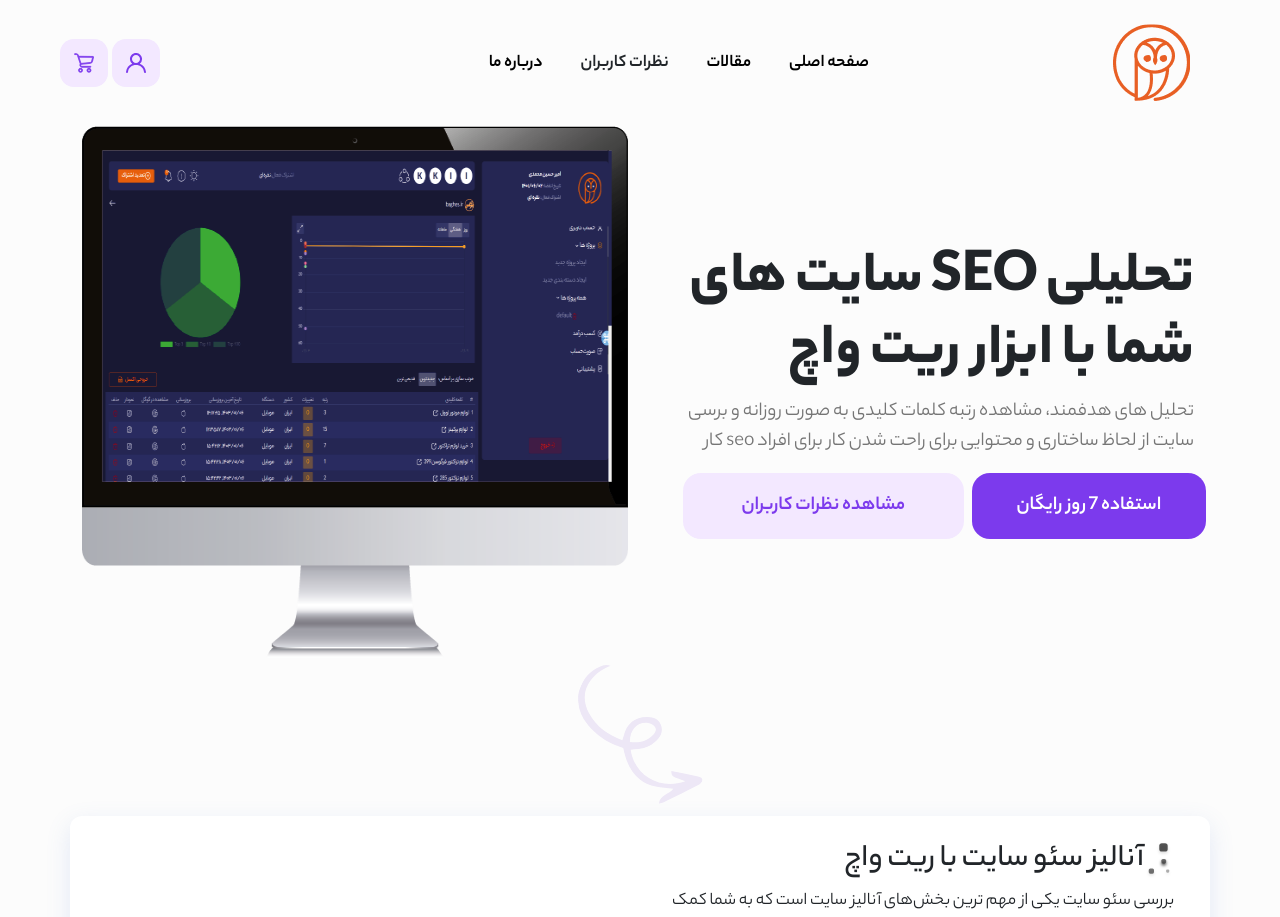
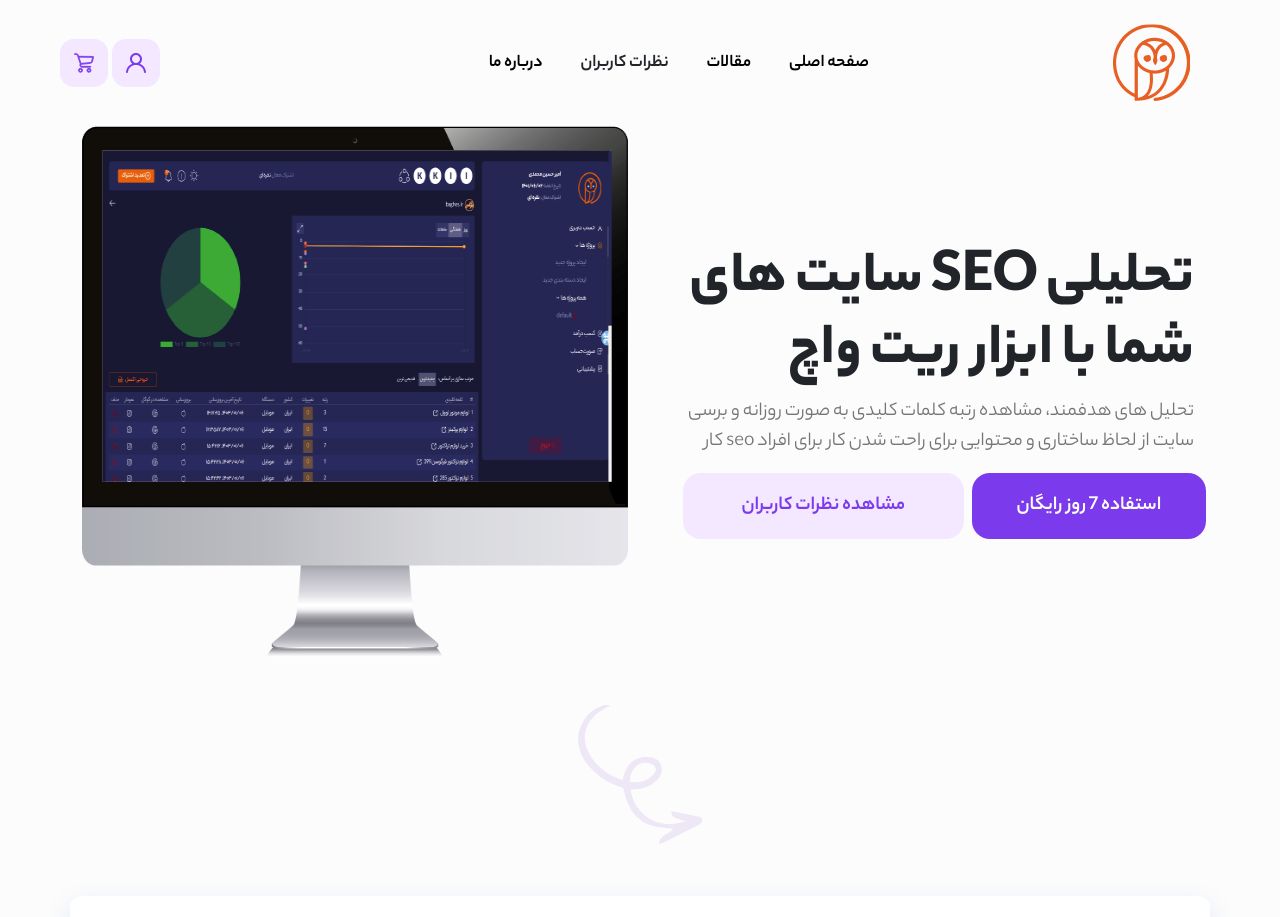
Before and after one commit to mahdi1280/serp-fronts, a Next.js app: page / in a window 1280 px wide. Shown: the top 917 px of the page. Built offline with nearby package versions, Linux system fonts and the light colour scheme.

Commit message:
ad skeleton for arrow

```diff
--- a/components/indexDetils/indexDetils.js
+++ b/components/indexDetils/indexDetils.js
@@ -1,4 +1,5 @@
 import style from './style.module.css';
+import Skeleton from "react-loading-skeleton";
 
 export default function IndexDetails(){
     return <section className={style.minSection+" row"}>
--- a/pages/index.js
+++ b/pages/index.js
@@ -11,6 +11,7 @@ import Footer from "@/components/footer/footer";
 import OfferSection from "@/components/OfferSection/OfferSection";
 import Skeleton from "react-loading-skeleton";
 import 'react-loading-skeleton/dist/skeleton.css'
+import Arrow from '@/public/arrow.svg'
 
 const inter = Inter({ subsets: ["latin"] });
 
@@ -30,7 +31,14 @@ export default function Home() {
           <Header/>
           <MainSection/>
           <div className={styles.arrow}>
-              <img src={"/arrow.svg"} alt="arrow for pointer"/>
+              <div id={"arrow-loading"} className={"position-ab"} >
+                  <Skeleton height={155} width={158}/>
+              </div>
+              <Image
+                  src={Arrow}
+                  alt="arrow for pointer"
+                    onLoad={()=>document.getElementById("arrow-loading").style.display="none"}
+              />
           </div>
           <IndexDetails/>
           <OfferSection/>
```
